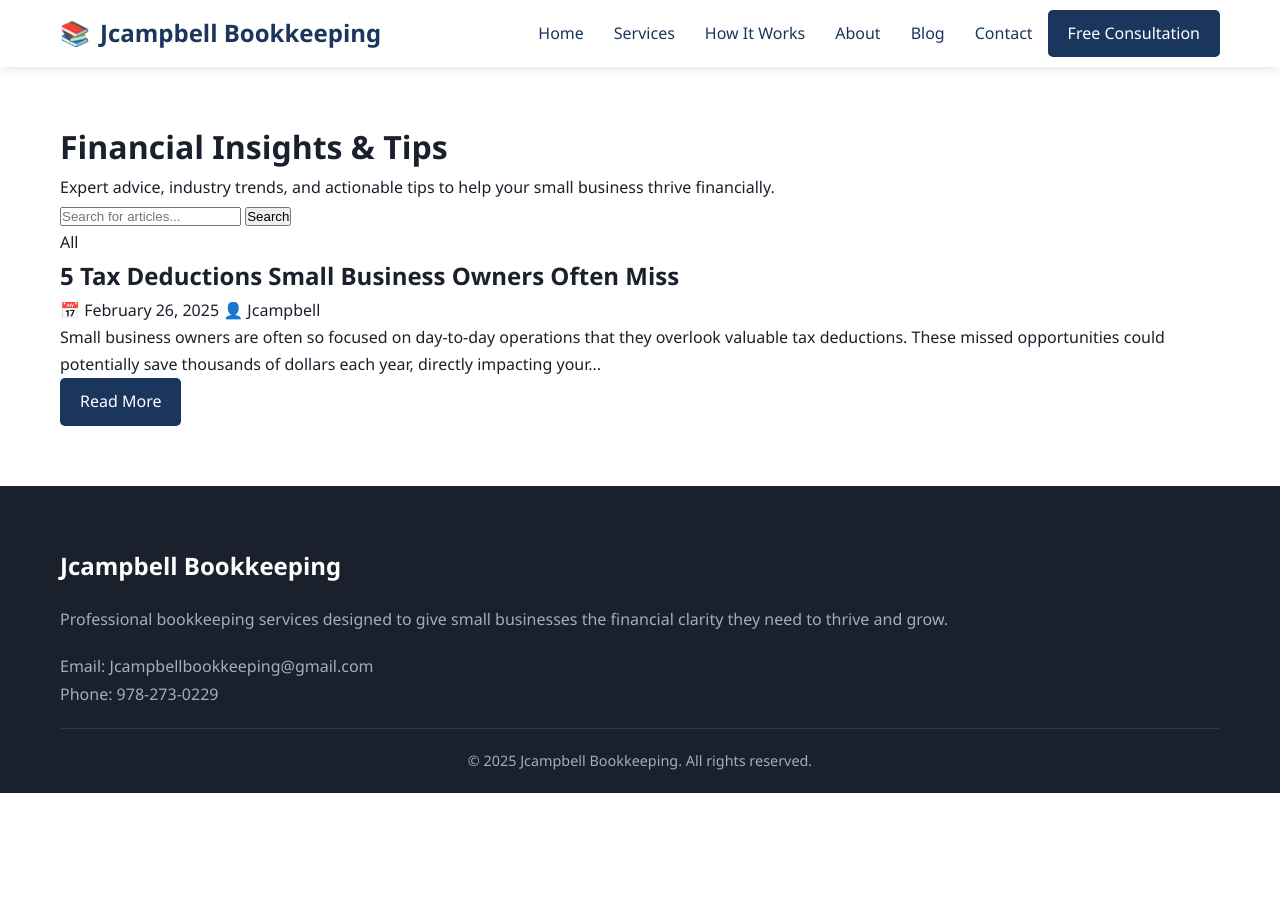
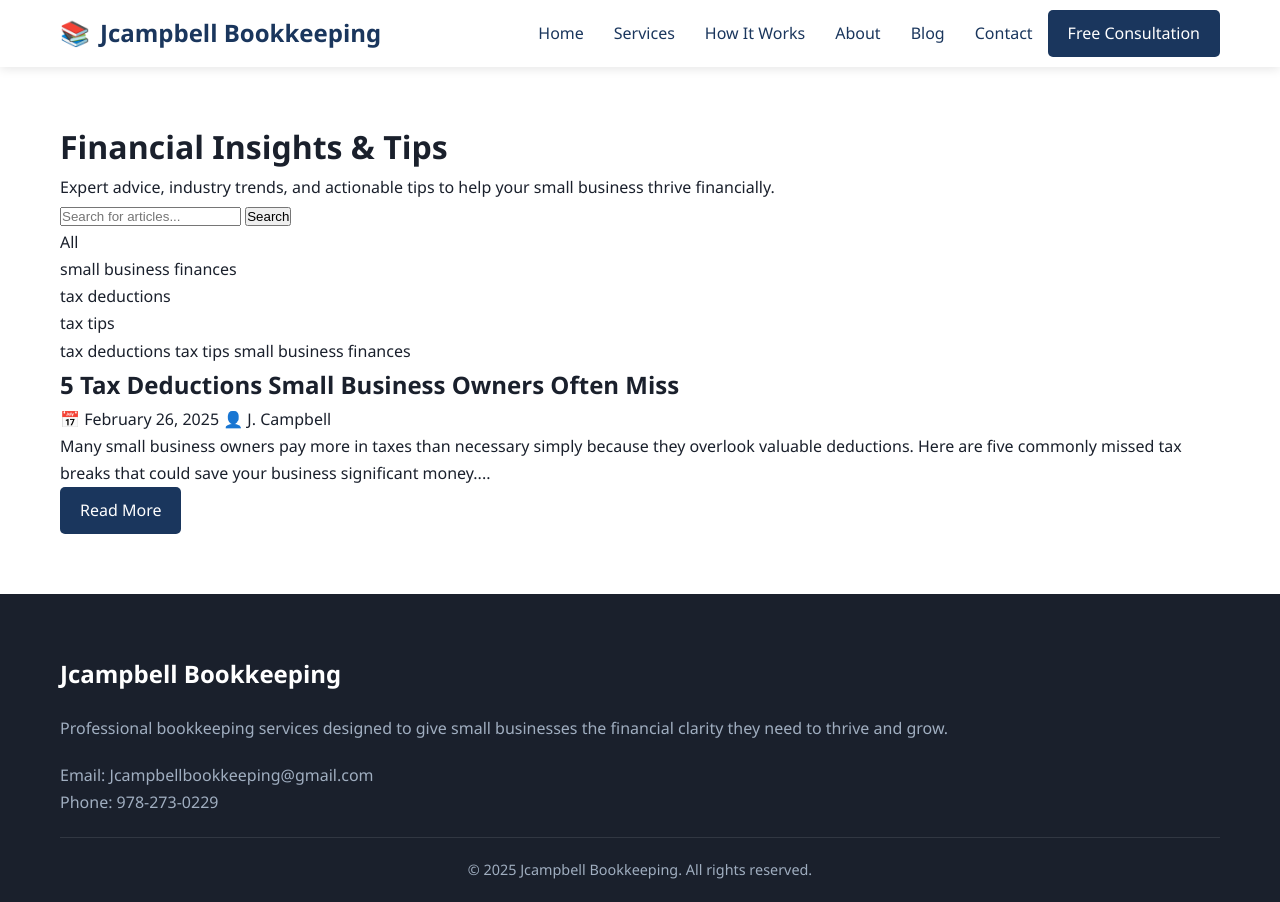
Before and after one commit to jcampbell9724/jcampbell-bookkeeping, a Jekyll site: the page built from blog/index.html, in a window 1280 px wide. Built offline with Jekyll 4.4.1, drawn with Linux system fonts in a browser that asks for light colours; some of the changed lines change nothing that is shown; grey boxes are pictures that could not be loaded.

Commit message:
Update 2025-02-26-tax-deductions-small-business.md

```diff
--- a/_posts/2025-02-26-tax-deductions-small-business.md
+++ b/_posts/2025-02-26-tax-deductions-small-business.md
@@ -2,78 +2,74 @@
 layout: post
 title: "5 Tax Deductions Small Business Owners Often Miss"
 date: 2025-02-26
-author: Jcampbell
-category: Tax Preparation
+author: J. Campbell
+categories: [Tax, Small Business]
+tags: [tax deductions, tax tips, small business finances]
+image: /assets/images/tax-deductions.jpg
+excerpt: "Many small business owners pay more in taxes than necessary simply because they overlook valuable deductions. Here are five commonly missed tax breaks that could save your business significant money."
 ---
 
-Small business owners are often so focused on day-to-day operations that they overlook valuable tax deductions. These missed opportunities could potentially save thousands of dollars each year, directly impacting your bottom line. In this article, we'll explore five commonly missed tax deductions that every small business owner should know about.
+## Introduction
+
+Tax season can be stressful for small business owners, especially when you're trying to minimize your tax burden while staying compliant. What many entrepreneurs don't realize is that they might be leaving money on the table by overlooking legitimate tax deductions.
+
+In this post, we'll explore five commonly missed tax deductions that could potentially save your small business thousands of dollars come tax time.
 
 ## 1. Home Office Deduction
 
-If you use part of your home exclusively for business purposes, you may qualify for the home office deduction. This commonly overlooked deduction allows you to write off a portion of your housing expenses based on the percentage of your home used for business.
+If you use part of your home exclusively for business purposes, you may qualify for the home office deduction. This allows you to deduct a portion of your housing expenses, including:
 
-There are two methods to calculate this deduction:
+- Mortgage interest or rent
+- Property taxes
+- Utilities
+- Insurance
+- Repairs and maintenance
 
-* **Simplified Method:** Deduct $5 per square foot of your home office (up to 300 square feet)
-* **Regular Method:** Calculate the percentage of your home used for business and apply that percentage to eligible expenses including mortgage interest, insurance, utilities, repairs, and depreciation
+There are two methods for calculating this deduction: the simplified method (based on square footage) or the regular method (based on actual expenses). Depending on your situation, one method may provide a larger deduction than the other.
 
-**Documentation needed:** Floor plan with measurements, photos of your workspace, and records of expenses if using the regular method.
+**Pro tip:** Keep detailed records of your home office measurements and expenses to substantiate your deduction if audited.
 
 ## 2. Vehicle Expenses
 
-Many small business owners don't fully leverage their vehicle-related tax deductions. If you use your car for business purposes (excluding commuting to your regular workplace), you can deduct these expenses in one of two ways:
+Business-related driving costs are deductible, but many small business owners don't track these expenses properly. You can deduct these expenses using either:
 
-* **Standard Mileage Rate:** For 2025, deduct 67 cents per business mile driven
-* **Actual Expenses Method:** Track all car expenses (gas, insurance, repairs, depreciation) and deduct the business-use percentage
+- The standard mileage rate (currently 67 cents per mile for 2025)
+- Actual expenses method (gas, oil, repairs, insurance, depreciation, etc.)
 
-**Pro tip:** Keep a detailed mileage log using a mobile app or logbook. Record the date, destination, purpose, and mileage for each business trip.
+Remember that commuting between your home and a regular place of business generally isn't deductible, but travel between business locations or to meet clients can be claimed.
 
-## 3. Business Travel Expenses
+## 3. Professional Development
 
-When traveling for business, nearly all ordinary and necessary expenses are deductible. This includes:
+Investments in your business skills and knowledge are often deductible but frequently overlooked. These may include:
 
-* Airfare, train tickets, or other transportation costs
-* Hotel accommodations
-* 50% of meal costs while traveling
-* Rental car expenses
-* Dry cleaning and laundry during business trips
-* Business calls and internet fees
-* Tips to hotel staff, taxi drivers, etc.
+- Continuing education courses
+- Professional certifications
+- Business-related books and publications
+- Industry conferences and seminars
+- Webinars and online courses
 
-Many business owners miss these deductions because they fail to keep proper documentation. Always save receipts and note the business purpose of each trip.
+As long as these educational expenses maintain or improve skills needed in your current business, they're generally deductible.
 
-## 4. Professional Development
+## 4. Health Insurance Premiums
 
-Investments in your professional growth are often tax-deductible. These include:
+If you're self-employed and not eligible for employer-sponsored health coverage through a spouse's plan, you may be able to deduct 100% of your health insurance premiums for yourself, your spouse, and your dependents.
 
-* Professional education and courses related to your current business
-* Books, subscriptions, and reference materials
-* Professional association memberships
-* Conferences and seminars
-* Certifications that maintain or improve skills needed in your current business
+This deduction is taken "above the line" on your personal tax return, meaning it reduces your adjusted gross income even if you don't itemize deductions.
 
-**Note:** Education that qualifies you for a new profession is generally not deductible, but education that enhances your existing business skills typically is.
+## 5. Retirement Plan Contributions
 
-## 5. Retirement Contributions
+Small business owners can establish retirement plans like SEP IRAs, SIMPLE IRAs, or solo 401(k)s that offer tax advantages and higher contribution limits than traditional IRAs.
 
-Self-employed individuals have several tax-advantaged retirement options that can significantly reduce tax liability while building retirement savings:
+Not only do these contributions help secure your future, but they also provide immediate tax benefits by reducing your taxable income for the year.
 
-* **Solo 401(k):** Contribute up to $23,000 (plus $7,500 catch-up if over 50) as an employee, plus up to 25% of net self-employment income as an employer
-* **SEP IRA:** Contribute up to 25% of net self-employment income (maximum $69,000)
-* **SIMPLE IRA:** Contribute up to $16,000 (plus $3,500 catch-up if over 50)
+## Conclusion
 
-These contributions not only reduce your current tax bill but allow your investments to grow tax-deferred until retirement.
+Maximizing legitimate tax deductions isn't about avoiding taxes—it's about not paying more than you legally owe. By carefully tracking and claiming these often-overlooked deductions, you can significantly reduce your tax burden and keep more of your hard-earned money working for your business.
 
-## Documentation: The Key to Successful Deductions
+Before implementing any tax strategy, we recommend consulting with a qualified tax professional to ensure it's appropriate for your specific situation and complies with current tax laws.
 
-The most common reason small business owners miss out on these deductions is poor record-keeping. To maximize your tax savings:
+---
 
-* Keep detailed records of all business expenses
-* Save receipts (physical or digital)
-* Use accounting software to track expenses
-* Maintain separate business and personal accounts
-* Record the business purpose for each expense
+*This article is for informational purposes only and should not be considered tax, legal, or financial advice. Consult with a qualified professional regarding your specific circumstances.*
 
-Finally, consider working with a professional bookkeeper or tax preparer who specializes in small businesses. Their expertise can often save you more than their fee by identifying deductions you might otherwise miss.
-
-At Jcampbell Bookkeeping, we help small business owners navigate the complexities of tax preparation and identify all eligible deductions. [Contact us](/contact/) today to learn how we can help maximize your tax savings.
+*Need help optimizing your tax strategy? [Contact us](/contact) for a free consultation to discuss how our bookkeeping and tax preparation services can help your business save money and stay compliant.*
```
